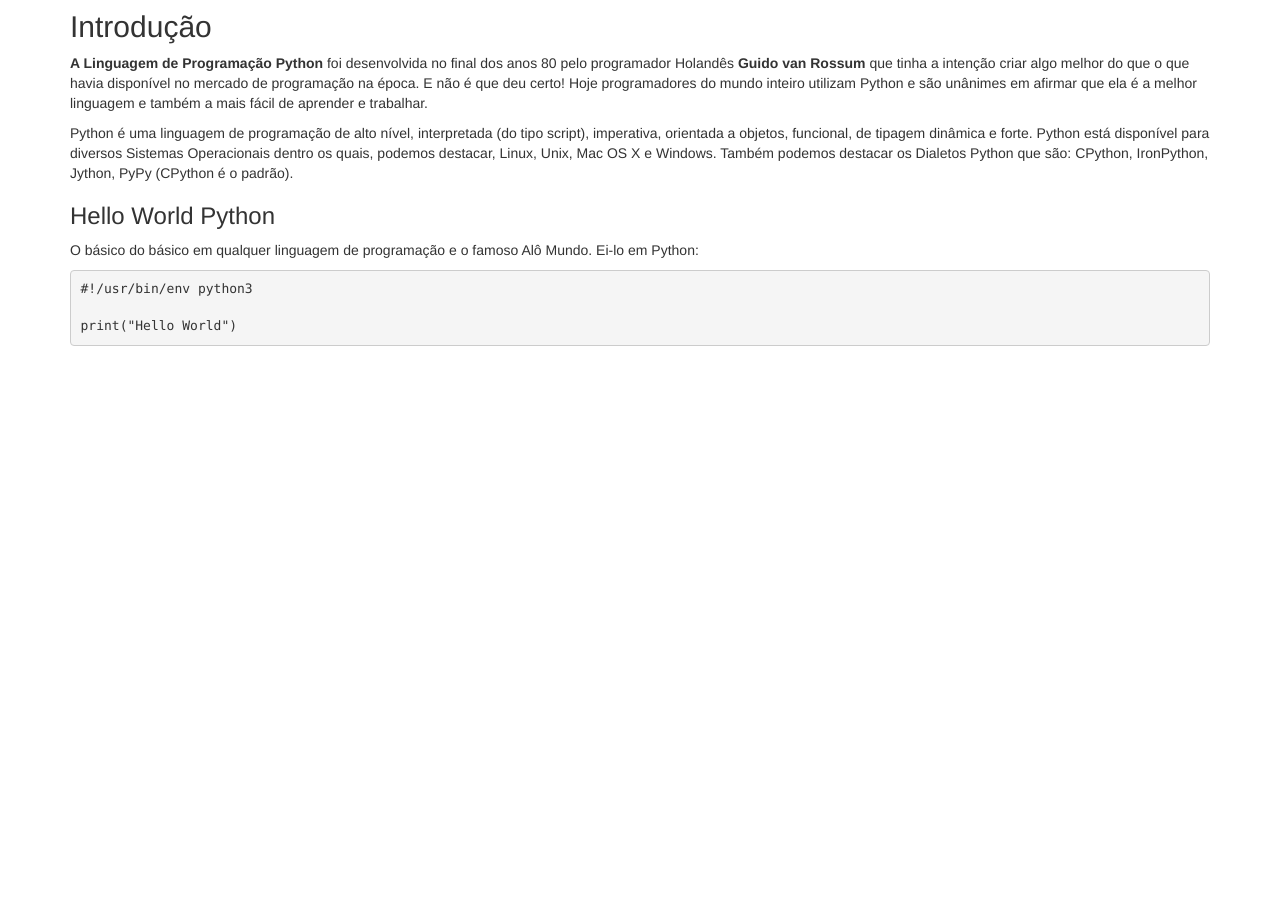
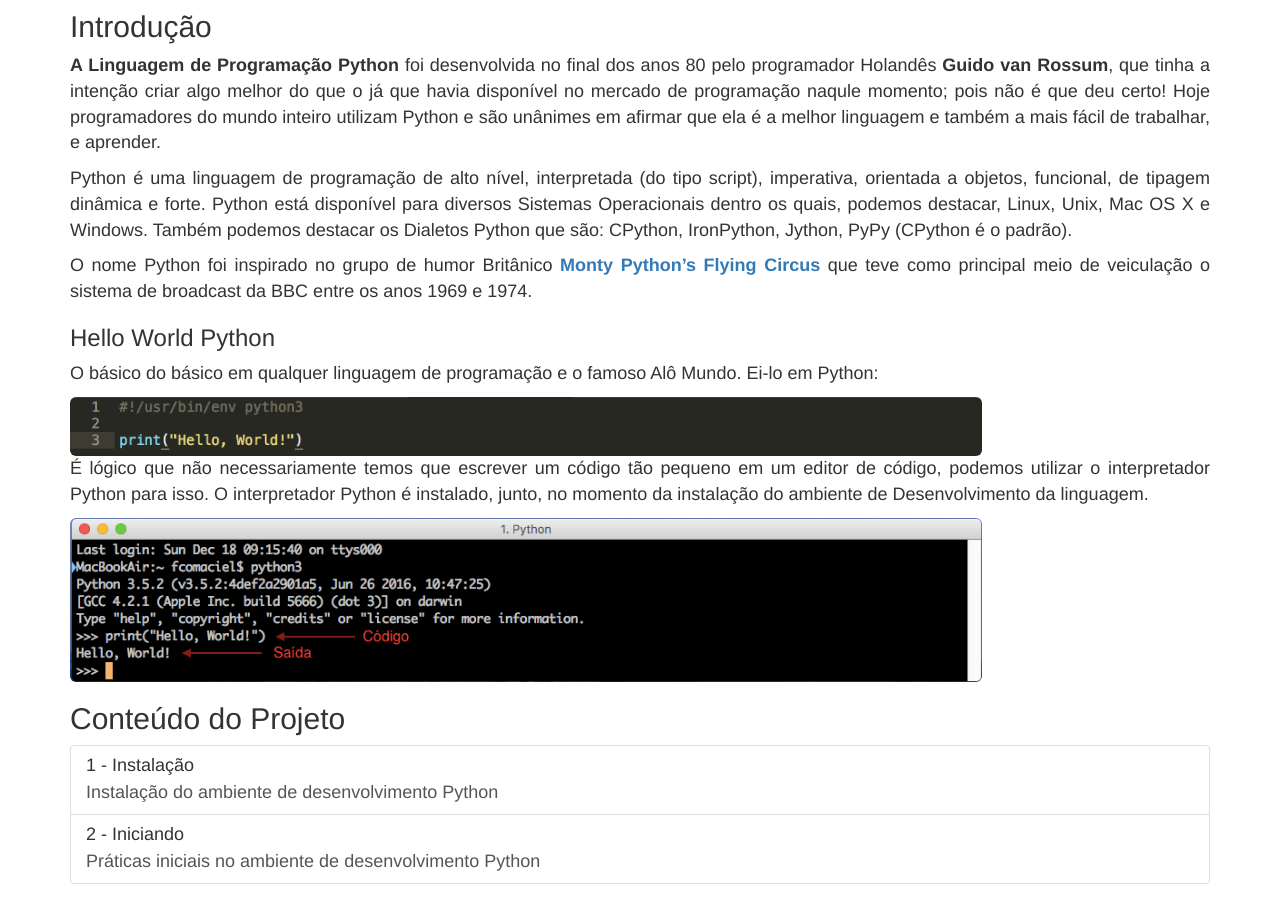
Before and after one commit to fcomaciel/fcomaciel.github.io, a plain HTML site: page index.html in a window 1280 px wide. Shown: the part 260-1164 px from the top of the page. Before the commit the page ends 800 px from the top, so only its background shows below. Drawn offline with nearby package versions, Linux system fonts and the light colour scheme; files that its build step writes are made by us from their sources.

Commit message:
Adicionado novos arquivos dentre os quais o intalacao.html e iniciando.html

```diff
--- /dev/null
+++ b/css/style.css
@@ -0,0 +1,7 @@
+body {
+	font-family: "Helvetica Neue", Helvetica, Arial, sans-serif;
+	font-size: 1.8em;
+}
+img {
+	max-width: 80%;
+}
--- a/index.html
+++ b/index.html
@@ -8,9 +8,10 @@
 	<script src="https://ajax.googleapis.com/ajax/libs/jquery/3.1.1/jquery.min.js"></script>
 	<script src="https://maxcdn.bootstrapcdn.com/bootstrap/3.3.7/js/bootstrap.min.js"></script>
 	<link rel="stylesheet" type="text/css" href="bootstrap/css/bootstrap-responsive.min.css">
+	<link rel="stylesheet" type="text/css" href="css/style.css">
 	<title>Programação básica com Python</title>
 </head>
-<body>
+<body class="text-justify">
 <div class="container">
 
 <header id="header" class="">
@@ -22,18 +23,36 @@
 
 <h2>Introdução</h2>
 
-<p class=""><strong>A Linguagem de Programação Python</strong> foi desenvolvida no final dos anos 80 pelo programador Holandês <strong>Guido van Rossum</strong> que tinha a intenção criar algo melhor do que o que havia disponível no mercado de programação na época. E não é que deu certo! Hoje programadores do mundo inteiro utilizam Python e são unânimes em afirmar que ela é a melhor linguagem e também a mais fácil de aprender e trabalhar.</p>
+<p class=""><strong>A Linguagem de Programação Python</strong> foi desenvolvida no final dos anos 80 pelo programador Holandês <strong>Guido van Rossum</strong>, que tinha a intenção criar algo melhor do que o já que havia disponível no mercado de programação naqule momento; pois não é que deu certo! Hoje programadores do mundo inteiro utilizam Python e são unânimes em afirmar que ela é a melhor linguagem e também a mais fácil de trabalhar, e aprender.</p>
 
 <p>Python é uma linguagem de programação de alto nível, interpretada (do tipo script), imperativa, orientada a objetos, funcional, de tipagem dinâmica e forte. Python está disponível para diversos Sistemas Operacionais dentro os quais, podemos destacar, Linux, Unix, Mac OS X e Windows. Também podemos destacar os Dialetos Python que são: CPython, IronPython, Jython, PyPy (CPython é o padrão).</p>
 
+<p>O nome Python foi inspirado no grupo de humor Britânico <strong><a href="https://en.wikipedia.org/wiki/Monty_Python%27s_Flying_Circus">Monty Python’s Flying Circus</a></strong> que teve como principal meio de veiculação o sistema de broadcast da BBC entre os anos 1969 e 1974.</p>
+
 <h3>Hello World Python</h3>
+
 <p>O básico do básico em qualquer linguagem de programação e o famoso Alô Mundo. Ei-lo em Python:</p>
-<pre>
-#!/usr/bin/env python3
+<img class="img-rounded" src="img/HelloWorld - t1.png" alt="Hello, World!">
 
-print("Hello World")
-</pre>
+<p>É lógico que não necessariamente temos que escrever um código tão pequeno em um editor de código, podemos utilizar o interpretador Python para isso. O interpretador Python é instalado, junto, no momento da instalação do ambiente de Desenvolvimento da linguagem.</p>
 
+<img class="img-rounded" src="img/HelloWorld - t2.png" alt="Interpretador Python - Hello, World!">
+
+<h2>Conteúdo do Projeto</h2>
+
+<div class="list-group">
+	<a href="html/instalacao.html" class="list-group-item">
+		<h4 class="list-group-item-heading">1 - Instalação</h4>
+		<p class="list-group-item-text">Instalação do ambiente de desenvolvimento Python</p>
+	</a>
+	<a href="html/iniciando.html" class="list-group-item">
+		<h4 class="list-group-item-heading">2 - Iniciando</h4>
+		<p class="list-group-item-text">Práticas iniciais no ambiente de desenvolvimento Python</p>
+	</a>
+</div>
+
+<p></p>
+<p></p>
 </div>
 </body>
 </html>
```
Also changed, not shown: html/iniciando.html (added, +33 -0 lines), html/instalacao.html (added, +37 -0 lines), img/HelloWorld - t1.png (added), img/HelloWorld - t2.png (added), 2 other files.
